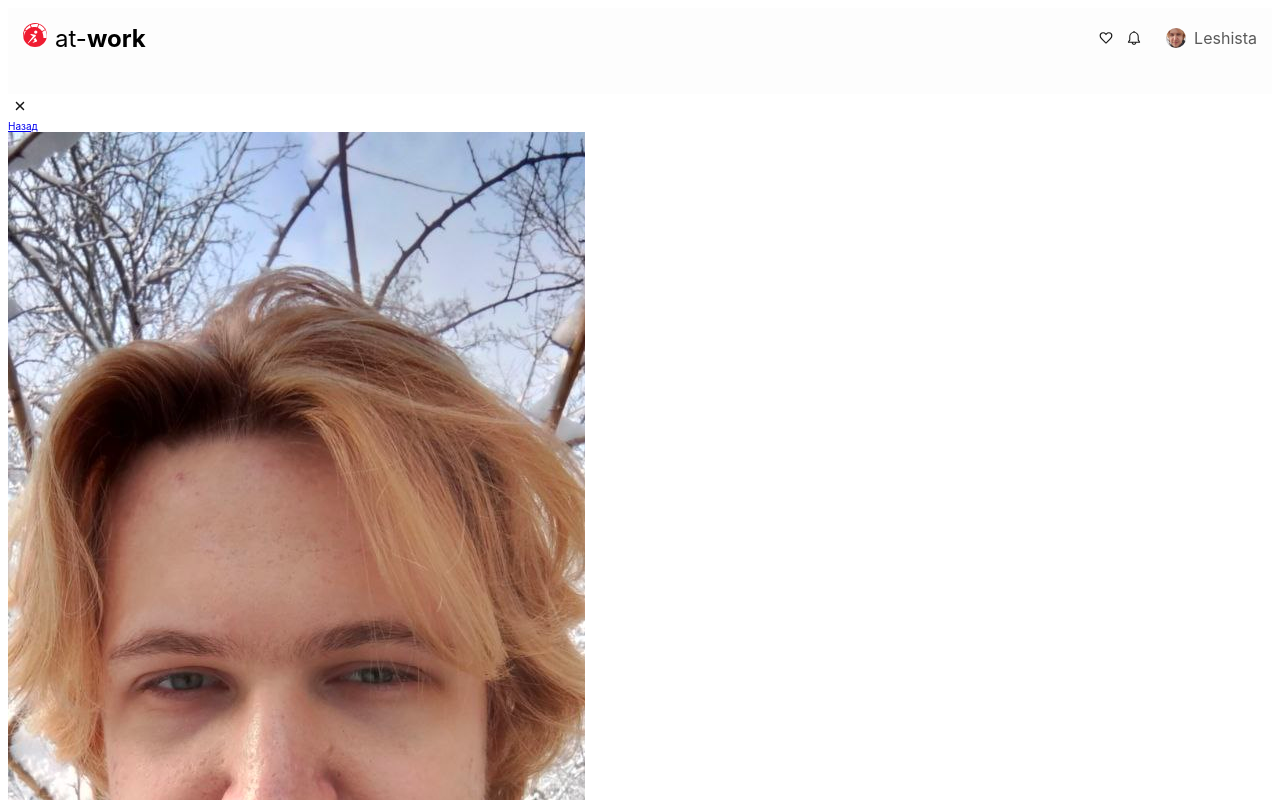
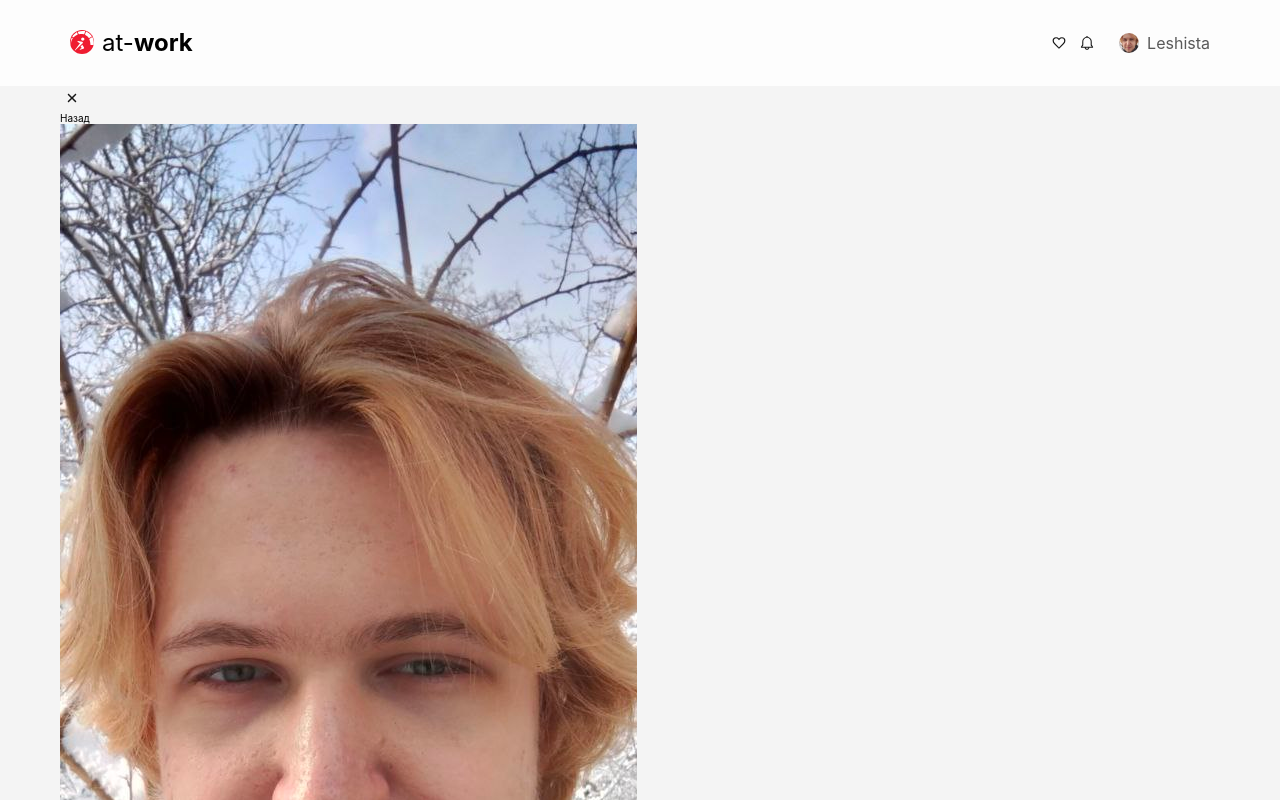
Before and after one commit to Leshista/AT-WORK__SPA, a React (Vite) app: page /AT-WORK__SPA/1 in a window 1280 px wide. Shown: the top 800 px of the page. Built offline with nearby package versions, Linux system fonts and the light colour scheme.

Commit message:
Added index layout & some styling

```diff
--- a/src/UI/icons.jsx
+++ b/src/UI/icons.jsx
@@ -26,3 +26,15 @@ export const close = <svg width="24" height="24" viewBox="0 0 24 24" fill="none"
             <path d="M11.25 12H0.75" stroke="#161616" stroke-width="1.5" strokeLinecap="round" strokeLineJoin="round"/>
             <path d="M6 17.25L0.75 12L6 6.75" stroke="#161616" stroke-width="1.5" strokeLinecap="round" strokeLineJoin="round"/>
         </svg>
+export const Dots = ({ fill }) => (
+        <svg width="24" height="24" viewBox="0 0 24 24" fill="none" xmlns="http://www.w3.org/2000/svg">
+                <g clipPath="url(#clip0_10_6608)">
+            <path d="M10 18C10 19.1 10.9 20 12 20C13.1 20 14 19.1 14 18C14 16.9 13.1 16 12 16C10.9 16 10 16.9 10 18ZM10 6C10 7.1 10.9 8 12 8C13.1 8 14 7.1 14 6C14 4.9 13.1 4 12 4C10.9 4 10 4.9 10 6ZM10 12C10 13.1 10.9 14 12 14C13.1 14 14 13.1 14 12C14 10.9 13.1 10 12 10C10.9 10 10 10.9 10 12Z" fill={fill} />
+                </g>
+                <defs>
+                    <clipPath id="clip0_10_6608">
+                        <rect width="24" height="24" fill="white"/>
+                    </clipPath>
+                </defs>
+            </svg>
+)
--- a/src/components/Card.jsx
+++ b/src/components/Card.jsx
@@ -1,19 +1,43 @@
 import classes from './css/Card.module.css'
+import me from '../UI/images/me.jpg'
+import { Dots } from '../UI/icons'
+import { useState } from 'react'
+import Dropdown from './Dropdown'
 
 const Card = () => {
+    const [dropdownIsOpen, setDropdownIsOpen] = useState(false);
+    const [dotsColor, setDotsColor] = useState('#161616')
+    const toggleDropdownHandler = () => {
+        setDropdownIsOpen(!dropdownIsOpen)
+    }
+    const dropdownHideHandler = () => {
+        setDropdownIsOpen(false)
+        setDotsColor('#161616')
+    }
+    const dotsHoverOnHandler = () => {
+        setDotsColor('#22a0bc')
+    }
+    const dotsHoverOffHandler = () => {
+        dropdownIsOpen ? setDotsColor('#595959') : setDotsColor('#161616')
+    }
+
     return (
-        <div className={classes.card}>
-            <img className={classes.card__image}></img>
-            <div className={classes.cardRight__wrapper}>
-                <div className={classes.cardRight__topWrapper}>
-                    <h2 className={classes.card__title}></h2>
-                    <h3 className={classes.card__subtitle}></h3>
-                </div>
-                <div className={classes.cardRightm__bottomWrapper}>
-                    <p className={classes.card__city}></p>
+            <div className={classes.card} onMouseLeave={dropdownHideHandler}>
+                <img src={me} className={classes.card__image}></img>
+                <div className={classes.cardRight__wrapper}>
+                    <div className={classes.cardRight__topWrapper}>
+                        <h2 className={classes.card__title}>123</h2>
+                        <h3 className={classes.card__subtitle}>123</h3>
+                    </div>
+                    <div className={classes.cardRightm__bottomWrapper}>
+                        <p className={classes.card__city}>123</p>
+                    </div>
+                    <div className={classes.dropdown__wrapper}>
+                    <div className={classes.dots} onClick={toggleDropdownHandler} onMouseEnter={dotsHoverOnHandler} onMouseLeave={dotsHoverOffHandler}><Dots fill={dotsColor} /></div>
+                    {dropdownIsOpen && <Dropdown isArchived={false} />}
+                    </div>
                 </div>
             </div>
-        </div>
     )
 }
 
--- a/src/components/CardList.jsx
+++ b/src/components/CardList.jsx
@@ -1,8 +1,8 @@
 import classes from './css/CardList.module.css'
 import Card from './Card'
 
-const CardList = ({category}) => {
- return (
+const CardList = ({ category }) => {
+    return (
     <section className={classes.cardList__section}>
         <h1 className={classes.cardList__title}>{category === 'active' ? 'Активные' : 'Архив'}</h1>
         <div className={classes.cardList__wrapper}>
@@ -14,7 +14,7 @@ const CardList = ({category}) => {
             <Card/>
         </div>
     </section>
- )
+    )
 }
 
 export default CardList;
--- /dev/null
+++ b/src/components/Dropdown.jsx
@@ -0,0 +1,20 @@
+import classes from './css/Dropdown.module.css'
+import { Link } from 'react-router-dom';
+
+const Dropdown = ({isArchived}) => {
+    return (
+        <div className={classes.dropdown}>
+            {!isArchived && <ul className={classes.dropdown__list}>
+
+                <Link to='123'><li className={classes.dropdown__item}>Редактировать</li></Link>
+                <li className={classes.dropdown__item}>Архивировать</li>
+                <li className={classes.dropdown__item}>Скрыть</li>
+            </ul>}
+            {isArchived && <ul className={classes.dropdown__list}>
+                <li className={classes.dropdown__item}>Активировать</li>
+            </ul>}
+        </div>
+    )
+}
+
+export default Dropdown;
--- a/src/components/css/Card.module.css
+++ b/src/components/css/Card.module.css
@@ -0,0 +1,49 @@
+.card {
+    background-color: var(--color06);
+    display: flex;
+    gap: 2rem;
+    border-radius: 1.6rem;
+    padding: 2.4rem;
+    position: relative;
+}
+.card__image {
+    border-radius: 0.8rem;
+    width: 11.2rem;
+    height: 12rem;
+    object-fit: cover;
+}
+.cardRight__wrapper {
+    display: flex;
+    flex-direction: column;
+}
+.cardRight__topWrapper {
+}
+.card__title {
+    font-size: var(--headline);
+    font-weight: bold;
+    color: var(--colorAccent);
+}
+.card__subtitle {
+    font-size: var(--text2);
+    color: var(--color02);
+}
+.cardRightm__bottomWrapper {
+}
+.card__city {
+    font-size: var(----caption);
+    color: var(--color03);
+}
+.dropdown__wrapper {
+    position: absolute;
+    right: 2.4rem;
+    top: 3.4rem;
+}
+.dots {
+    width: 2.4rem;
+    height: 2.4rem;
+}
+.dots:hover {
+    cursor: pointer;
+}
+.dots svg g path:hover {
+}
--- a/src/components/css/CardList.module.css
+++ b/src/components/css/CardList.module.css
@@ -0,0 +1,14 @@
+.cardList__section {
+    margin-top: 6rem;
+}
+.cardList__title {
+    font-size: var(--title);
+    color: var(--color01);
+}
+.cardList__wrapper {
+    border-top: 1px solid var(--color04);
+    padding-top: 4rem;
+    display: grid;
+    grid-template-columns: 1fr 1fr 1fr;
+    gap: 4rem;
+}
--- /dev/null
+++ b/src/components/css/Dropdown.module.css
@@ -0,0 +1,21 @@
+.dropdown {
+    position: absolute;
+    z-index: 1;
+    background-color: var(--color06);
+    box-shadow: 0px 0px 2px #5a5a5a;
+    border-radius: 1.2rem;
+    padding: 1.2rem;
+}
+.dropdown__list {
+    list-style: none;
+    display: flex;
+    flex-direction: column;
+    gap: 0.8rem;
+}
+.dropdown__item {
+    font-size: var(--text2);
+}
+.dropdown__item:hover {
+    color: var(--colorAccent);
+    cursor: pointer;
+}
--- a/src/main.css
+++ b/src/main.css
@@ -1,4 +1,40 @@
-html{
+html {
+    --color06: #fdfdfd;
+    --color05: #f4f4f4;
+    --color04: #dadada;
+    --color03: #9c9c9c;
+    --color02: #595959;
+    --color01: #161616;
+    --colorAccent: #22a0bc;
+
+    --title: 2.4rem;
+    --headline: 2rem;
+    --text1: 1.8rem;
+    --text2: 1.6rem;
+    --caption: 1.4rem;
+
+    --semibold: 600;
+    --medium: 500;
+
     font-size: 10px;
     font-family: Inter, sans-serif;
+    background-color: var(--color05);
 }
+a {
+    text-decoration: none;
+    color: inherit;
+}
+ul {
+    padding-inline-start: 0;
+    margin-block-start: 0;
+    margin-block-end: 0;
+}
+@media (max-width: 576px) {
+    html {
+        --title: 2.4rem;
+        --headline: 1.8rem;
+        --text1: 1.6rem;
+        --text2: 1.4rem;
+        --caption: 1rem;
+    }
+}
--- a/src/main.jsx
+++ b/src/main.jsx
@@ -2,6 +2,7 @@ import React from 'react'
 import ReactDOM from 'react-dom/client'
 import { Provider } from 'react-redux'
 import store from './store/index.js'
+import 'normalize.css'
 import './main.css'
 
 import App from './App.jsx'
--- a/src/routes/Header.jsx
+++ b/src/routes/Header.jsx
@@ -8,6 +8,7 @@ const Header = () => {
     return (
         <>
             <header className={classes.header}>
+                <div className={classes.container}>
                     <div className={classes.header__wrapper}>
                         <div className={`${classes.logo} ${classes.wrapper}`}>
                             <div className={classes.logo__image}>{logo}</div>
@@ -24,8 +25,11 @@ const Header = () => {
                             </div>
                         </div>
                         </div>
+                    </div>
             </header>
+            <div className={classes.container}>
                 <Outlet/>
+            </div>
         </>
 
     )
--- a/src/routes/Index.jsx
+++ b/src/routes/Index.jsx
@@ -3,7 +3,7 @@ import CardList from '../components/CardList'
 
 const Index = () => {
     return (
-        <main className={classes.cardList}>
+        <main className={classes.main}>
             <CardList category='active'/>
             <CardList category='archive'/>
         </main>
--- a/src/routes/css/Header.module.css
+++ b/src/routes/css/Header.module.css
@@ -1,53 +1,54 @@
-.header{
-    background-color: #FDFDFD;
+.container {
+    max-width: 1160px;
+    height: 100%;
+    margin: 0 auto;
+}
+.header {
+    background-color: var(--color06);
     padding: 1.5rem;
-    min-height: 5.6rem;
+    height: 5.6rem;
 }
-.wrapper{
+.wrapper {
     display: flex;
     align-items: center;
     gap: 0.8rem;
-    font-size: 2.4rem;
-
 }
-.header__wrapper{
-    max-width: 1440px;
-    margin: 0 auto;
+.header__wrapper {
+    height: 100%;
     display: flex;
     justify-content: space-between;
+    align-items: center;
+    padding: 0 1rem;
 }
-.logo{
+.logo {
 }
-.logo__image{
-
+.logo__image {
 }
-.logo__text{
-
+.logo__text {
+    font-size: var(--title);
 }
-.headerActions{
+.headerActions {
     gap: 0.4rem;
 }
-.headerActions__wrapper{
+.headerActions__wrapper {
     gap: 2rem;
 }
-.like{
+.like {
     height: 2.4rem;
 }
-.notification{
+.notification {
     height: 2.4rem;
 }
-.user{
+.user {
     gap: 0.8rem;
-
 }
-.user__image{
+.user__image {
     width: 2rem;
     height: 2rem;
     border-radius: 50px;
     object-fit: cover;
-
 }
-.user__name{
-    font-size: 1.6rem;
-    color: #595959;
+.user__name {
+    font-size: var(--text2);
+    color: var(--color02);
 }
```
Lines whose indentation alone changed are shown as unchanged.
